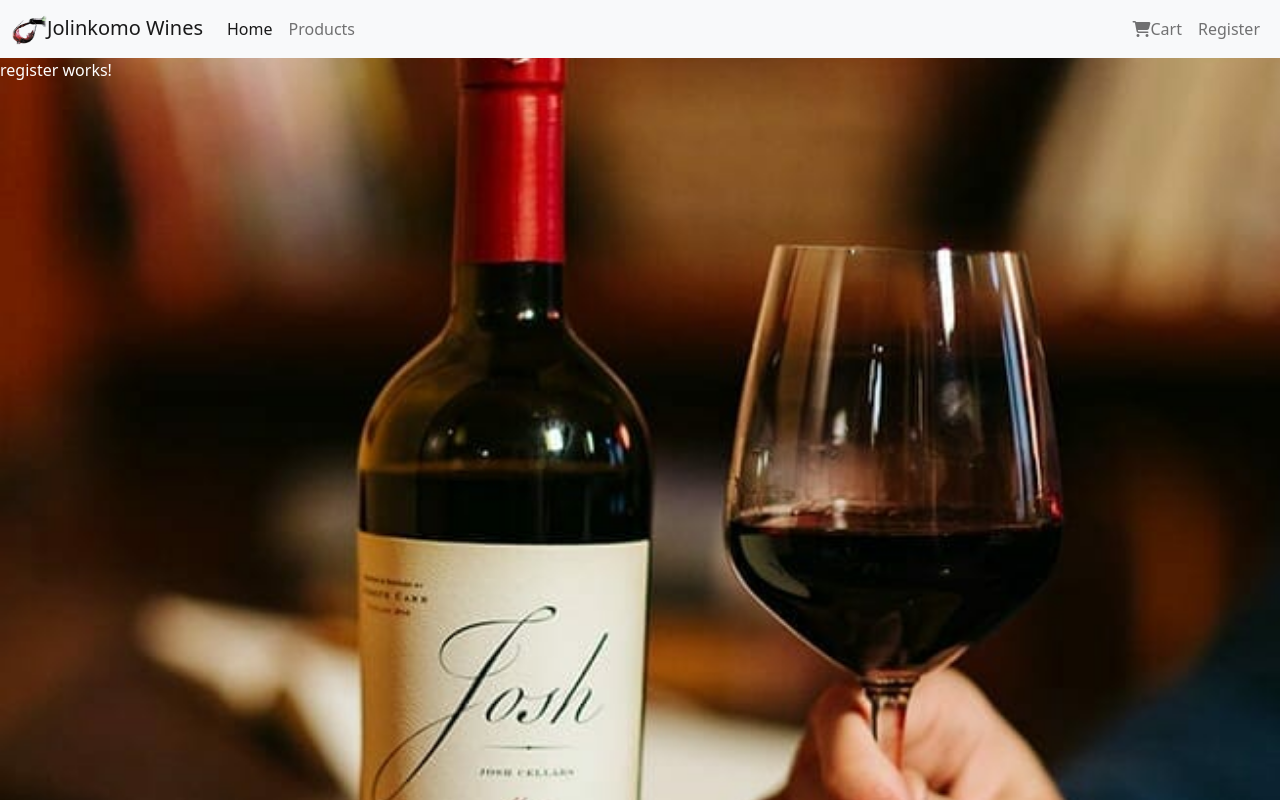
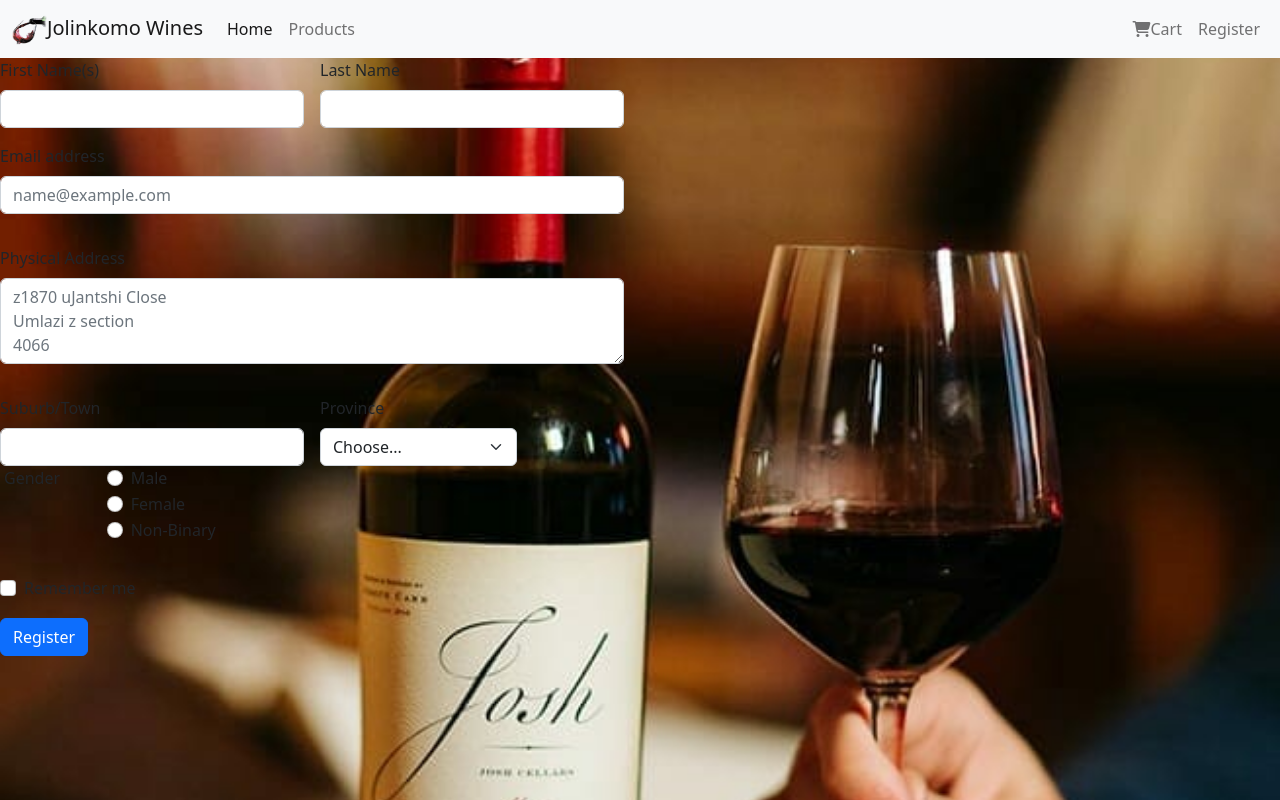
Before and after one commit to AsandahDevs/wine-store, an Angular app: page /register in a window 1280 px wide. Built offline with nearby package versions, Linux system fonts and the light colour scheme.

Commit message:
Add new register form.

```diff
--- a/src/app/register/register.component.html
+++ b/src/app/register/register.component.html
@@ -1 +1,93 @@
-<p>register works!</p>
+<form class="row g-3 w-50">
+  <div class="col-md-6">
+    <label for="Name" class="form-label">First Name(s)</label>
+    <input type="text" class="form-control" id="name" />
+  </div>
+  <div class="col-md-6">
+    <label for="lastname" class="form-label">Last Name</label>
+    <input type="text" class="form-control" id="lastname" />
+  </div>
+  <div class="mb-3">
+    <label for="emailaddress" class="form-label">Email address</label>
+    <input
+      type="email"
+      class="form-control"
+      id="emailaddress"
+      placeholder="name@example.com"
+    />
+  </div>
+  <div class="mb-3">
+    <label for="Address" class="form-label">Physical Address</label>
+    <textarea
+      class="form-control"
+      id="Address"
+      rows="3"
+      placeholder="z1870 uJantshi Close
+Umlazi z section
+4066"
+    ></textarea>
+  </div>
+  <div class="col-md-6">
+    <label for="city" class="form-label">Suburb/Town</label>
+    <input type="text" class="form-control" id="city" />
+  </div>
+  <div class="col-md-4">
+    <label for="Province" class="form-label">Province</label>
+    <select id="Province" class="form-select">
+      <option selected>Choose...</option>
+      <option>KwaZulu-Natal</option>
+      <option>Eastern-Cape</option>
+      <option>Western-Cape</option>
+      <option>Northern-Cape</option>
+      <option>Free-State</option>
+      <option>North-West</option>
+      <option>Limpopo</option>
+      <option>Gauteng</option>
+      <option>Mpumalanga</option>
+    </select>
+  </div>
+  <fieldset class="row mb-3">
+    <legend class="col-form-label col-sm-2 pt-0">Gender</legend>
+    <div class="col-sm-10">
+      <div class="form-check">
+        <input
+          class="form-check-input"
+          type="radio"
+          name="gender"
+          id="masculine"
+          value="male"
+        />
+        <label class="form-check-label" for="masculine"> Male</label>
+      </div>
+      <div class="form-check">
+        <input
+          class="form-check-input"
+          type="radio"
+          name="gender"
+          id="feminine"
+          value="female"
+        />
+        <label class="form-check-label" for="feminine"> Female </label>
+      </div>
+      <div class="form-check disabled">
+        <input
+          class="form-check-input"
+          type="radio"
+          name="gender"
+          id="Self-Identify"
+          value="non-binary"
+        />
+        <label class="form-check-label" for="Self-Identify"> Non-Binary </label>
+      </div>
+    </div>
+  </fieldset>
+  <div class="col-12">
+    <div class="form-check">
+      <input class="form-check-input" type="checkbox" id="gridCheck" />
+      <label class="form-check-label" for="gridCheck"> Remember me </label>
+    </div>
+  </div>
+  <div class="col-12">
+    <button type="submit" class="btn btn-primary">Register</button>
+  </div>
+</form>
```
